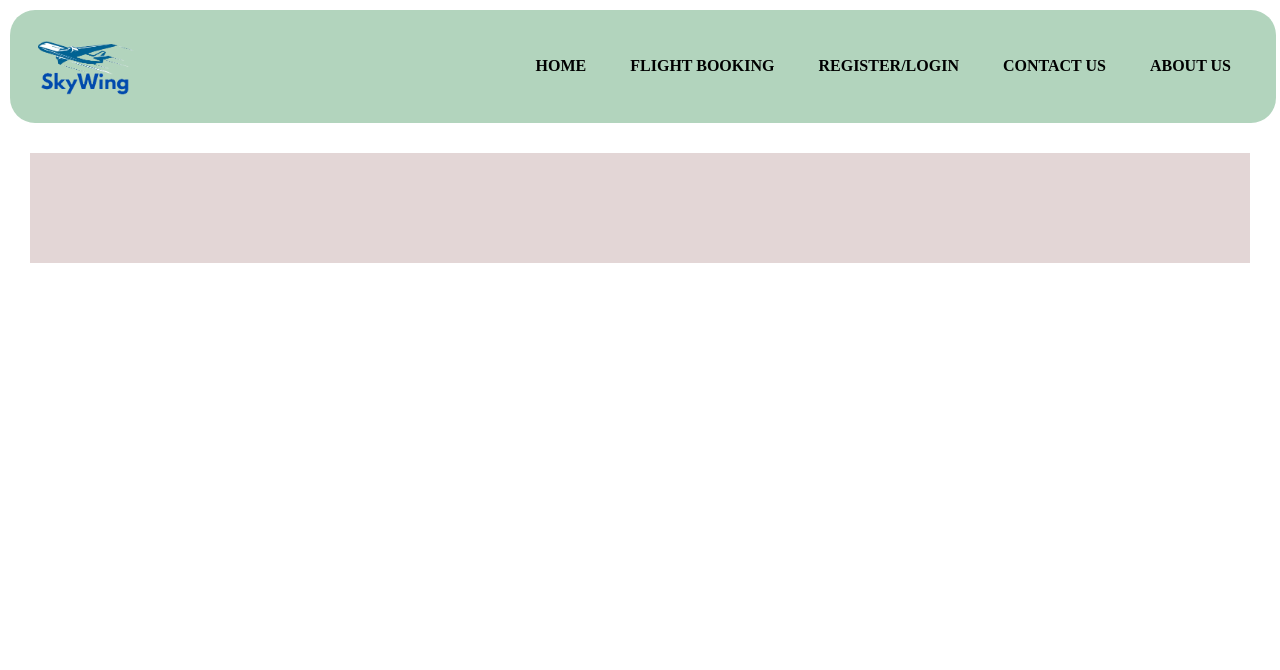
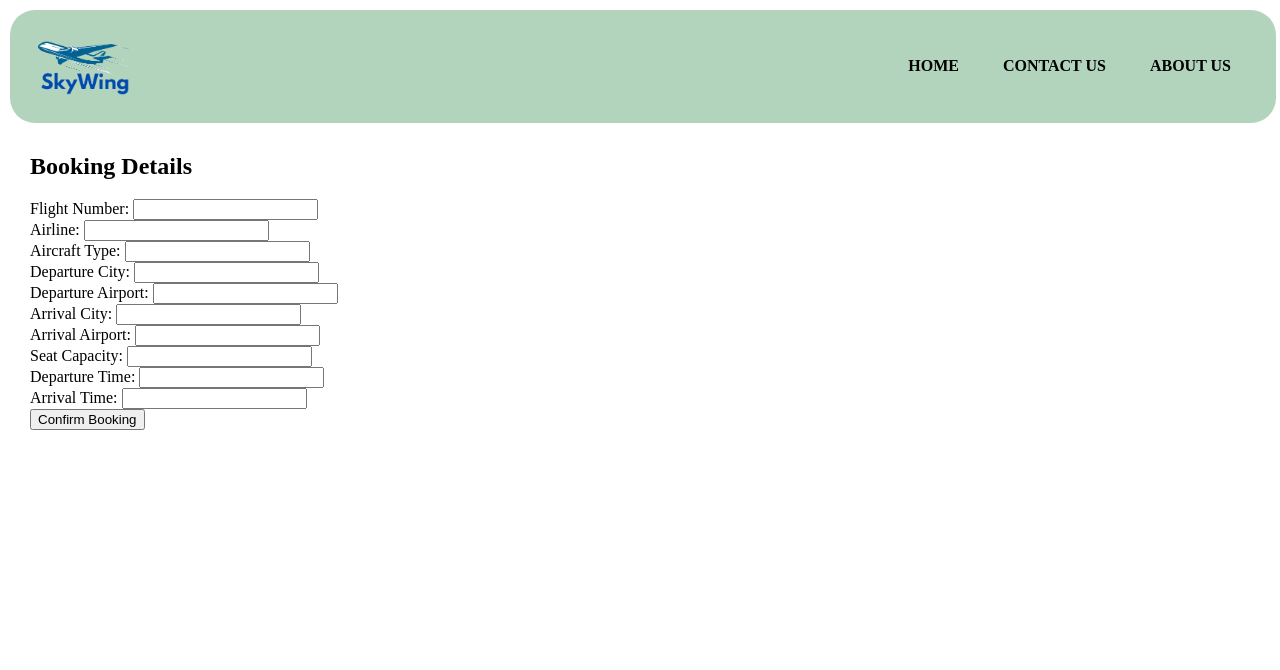
Before and after one commit to karthik-n-hebbar/FS-Mini-Project, a Django app: page /booking in a window 1280 px wide. Shown: the top 670 px of the page. Run offline with Django 4.2, Linux system fonts and the light colour scheme.

Commit message:
booking.html

```diff
--- a/fs_mini_project/skywing/views.py
+++ b/fs_mini_project/skywing/views.py
@@ -109,7 +109,54 @@ def about(request):
     return render(request, "about.html")
 
 def booking(request):
-    return render(request, "booking.html")
+    if request.method == 'POST':
+        posted_flight_number = request.POST.get('flight_number')
+
+        file_path = 'static/flights.txt'
+
+        with open(file_path, 'r') as file:
+            for line in file:
+                flight_details = line.split('|')
+                flight_number = flight_details[0].split(':')[1].strip()
+                airline = flight_details[1].split(':')[1].strip()
+                aircraft_type = flight_details[2].split(':')[1].strip()
+                departure_city = flight_details[3].split(':')[1].strip()
+                departure_airport = flight_details[4].split(':')[1].strip()
+                arrival_city = flight_details[5].split(':')[1].strip()
+                arrival_airport = flight_details[6].split(':')[1].strip()
+                seat_capacity = flight_details[7].split(':')[1].strip()
+
+                # Extract and format departure time
+                departure_time_match = re.search(r'Departure Time: (\d{2}:\d{2} [AP]M)', line)
+                if departure_time_match:
+                    departure_time = departure_time_match.group(1)
+                else:
+                    departure_time = ""
+
+                # Extract and format arrival time
+                arrival_time_match = re.search(r'Arrival Time: (\d{2}:\d{2} [AP]M)', line)
+                if arrival_time_match:
+                    arrival_time = arrival_time_match.group(1)
+                else:
+                    arrival_time = ""
+
+                if posted_flight_number == flight_number:
+                    context = {
+                        'flight_number': flight_number,
+                        'airline': airline,
+                        'aircraft_type': aircraft_type,
+                        'departure_city': departure_city,
+                        'departure_airport': departure_airport,
+                        'arrival_city': arrival_city,
+                        'arrival_airport': arrival_airport,
+                        'seat_capacity': seat_capacity,
+                        'departure_time': departure_time,
+                        'arrival_time': arrival_time,
+                    }
+
+            return render(request, 'booking.html', context)
+
+    return render(request, 'booking.html')
 
 def flights(request):
     return render(request, "flights.html")
--- a/fs_mini_project/static/css/flights.css
+++ b/fs_mini_project/static/css/flights.css
@@ -13,6 +13,7 @@ table {
 
 td {
     vertical-align:middle;
+    cursor: pointer;
 }
 
 th {
@@ -22,3 +23,7 @@ th {
 tr:hover{
     background-color: rgba(0, 0, 255, 0.300);
 }
+
+td {
+    cursor: pointer;
+}
--- a/fs_mini_project/static/flights.txt
+++ b/fs_mini_project/static/flights.txt
@@ -3,7 +3,7 @@ Flight Number: 6E202 | Airline: IndiGo | Aircraft Type: Airbus A320 | Departure
 Flight Number: AI303 | Airline: Air India | Aircraft Type: Airbus A320 | Departure City: Mumbai | Departure Airport: BOM | Arrival City: Bangalore | Arrival Airport: BLR | Seat Capacity: 160 | Departure Time: 10:45 AM | Arrival Time: 01:30 PM
 Flight Number: SG404 | Airline: SpiceJet | Aircraft Type: Boeing 737 | Departure City: Mumbai | Departure Airport: BOM | Arrival City: Jaipur | Arrival Airport: JAI | Seat Capacity: 170 | Departure Time: 03:15 PM | Arrival Time: 05:30 PM
 Flight Number: 9W505 | Airline: Jet Airways | Aircraft Type: Boeing 777 | Departure City: Mumbai | Departure Airport: BOM | Arrival City: Hyderabad | Arrival Airport: HYD | Seat Capacity: 250 | Departure Time: 06:30 AM | Arrival Time: 08:45 AM
-Flight Number: AI606 | Airline: Air India | Aircraft Type: Airbus A320 | Departure City: Mumbai | Departure Airport: BOM | Arrival City: Chennai | Arrival Airport: MAA | Seat Capacity: 160 | Departure Time: 12:00 PM | Arrival Time: 02:30 PM
+Flight Number: AI606 | Airline: Air India | Aircraft Type: Airbus A320 | Departure City: Bangalore | Departure Airport: BLR | Arrival City: Chennai | Arrival Airport: MAA | Seat Capacity: 160 | Departure Time: 12:00 PM | Arrival Time: 02:30 PM
 Flight Number: 6E707 | Airline: IndiGo | Aircraft Type: Airbus A320 | Departure City: Mumbai | Departure Airport: BOM | Arrival City: Coimbatore | Arrival Airport: CJB | Seat Capacity: 180 | Departure Time: 04:45 PM | Arrival Time: 07:15 PM
 Flight Number: SG808 | Airline: SpiceJet | Aircraft Type: Boeing 737 | Departure City: Mumbai | Departure Airport: BOM | Arrival City: Goa | Arrival Airport: GOI | Seat Capacity: 170 | Departure Time: 07:30 AM | Arrival Time: 09:15 AM
 Flight Number: 9W909 | Airline: Jet Airways | Aircraft Type: Boeing 777 | Departure City: Mumbai | Departure Airport: BOM | Arrival City: Kolkata | Arrival Airport: CCU | Seat Capacity: 250 | Departure Time: 02:45 PM | Arrival Time: 05:15 PM
--- a/fs_mini_project/templates/booking.html
+++ b/fs_mini_project/templates/booking.html
@@ -6,9 +6,41 @@ Flight Booking
 {% endblock %}
 
 {% block body %}
-<div class="booking" style="background-color: rgb(227, 214, 214); height:100px">
-   {% for city_name in lines %}
-   {{ city_name }}
-   {% endfor %}
-</div>
+
+<h2>Booking Details</h2>
+<form method="post" action="{% url 'booking' %}">
+   {% csrf_token %}
+  <label for="flight_number">Flight Number:</label>
+  <input type="text" name="flight_number" id="flight_number" value="{{ flight_number }}" readonly><br>
+
+  <label for="airline">Airline:</label>
+  <input type="text" name="airline" id="airline" value="{{ airline }}" readonly><br>
+
+  <label for="aircraft_type">Aircraft Type:</label>
+  <input type="text" name="aircraft_type" id="aircraft_type" value="{{ aircraft_type }}" readonly><br>
+
+  <label for="departure_city">Departure City:</label>
+  <input type="text" name="departure_city" id="departure_city" value="{{ departure_city }}" readonly><br>
+
+  <label for="departure_airport">Departure Airport:</label>
+  <input type="text" name="departure_airport" id="departure_airport" value="{{ departure_airport }}" readonly><br>
+
+  <label for="arrival_city">Arrival City:</label>
+  <input type="text" name="arrival_city" id="arrival_city" value="{{ arrival_city }}" readonly><br>
+
+  <label for="arrival_airport">Arrival Airport:</label>
+  <input type="text" name="arrival_airport" id="arrival_airport" value="{{ arrival_airport }}" readonly><br>
+
+  <label for="seat_capacity">Seat Capacity:</label>
+  <input type="text" name="seat_capacity" id="seat_capacity" value="{{ seat_capacity }}" readonly><br>
+
+  <label for="departure_time">Departure Time:</label>
+  <input type="text" name="departure_time" id="departure_time" value="{{ departure_time }}" readonly><br>
+
+  <label for="arrival_time">Arrival Time:</label>
+  <input type="text" name="arrival_time" id="arrival_time" value="{{ arrival_time }}" readonly><br>
+
+  <button type="submit">Confirm Booking</button>
+</form>
+
 {% endblock %}
--- a/fs_mini_project/templates/navbar.html
+++ b/fs_mini_project/templates/navbar.html
@@ -6,8 +6,8 @@
     <img src="{% static 'images/logo.png' %}" alt="" class="logo">
     <ul>
         <li><a href="{% url 'home' %}">HOME</a></li>
-        <li><a href="{% url 'booking' %}">FLIGHT BOOKING</a></li>
-        <li><a href=#>REGISTER/LOGIN</a></li>
+        <!-- <li><a href="{% url 'booking' %}">FLIGHT BOOKING</a></li>
+        <li><a href=#>REGISTER/LOGIN</a></li> -->
         <li><a href="{% url 'contact' %}">CONTACT US</a></li>
         <li><a href="{% url 'about' %}">ABOUT US</a></li>
     </ul>
```
Also changed, not shown: fs_mini_project/templates/flights.html (+43 -2 lines).
